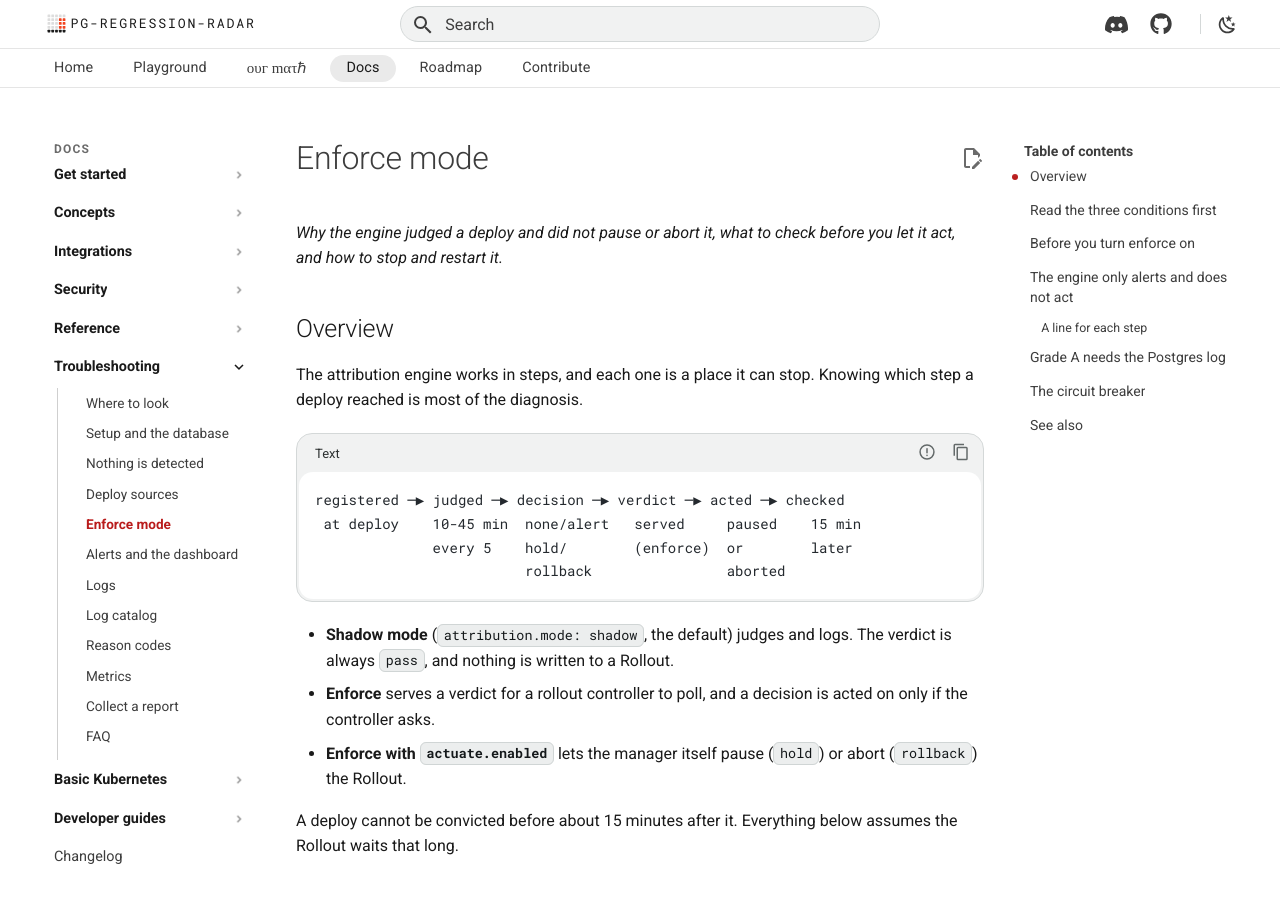
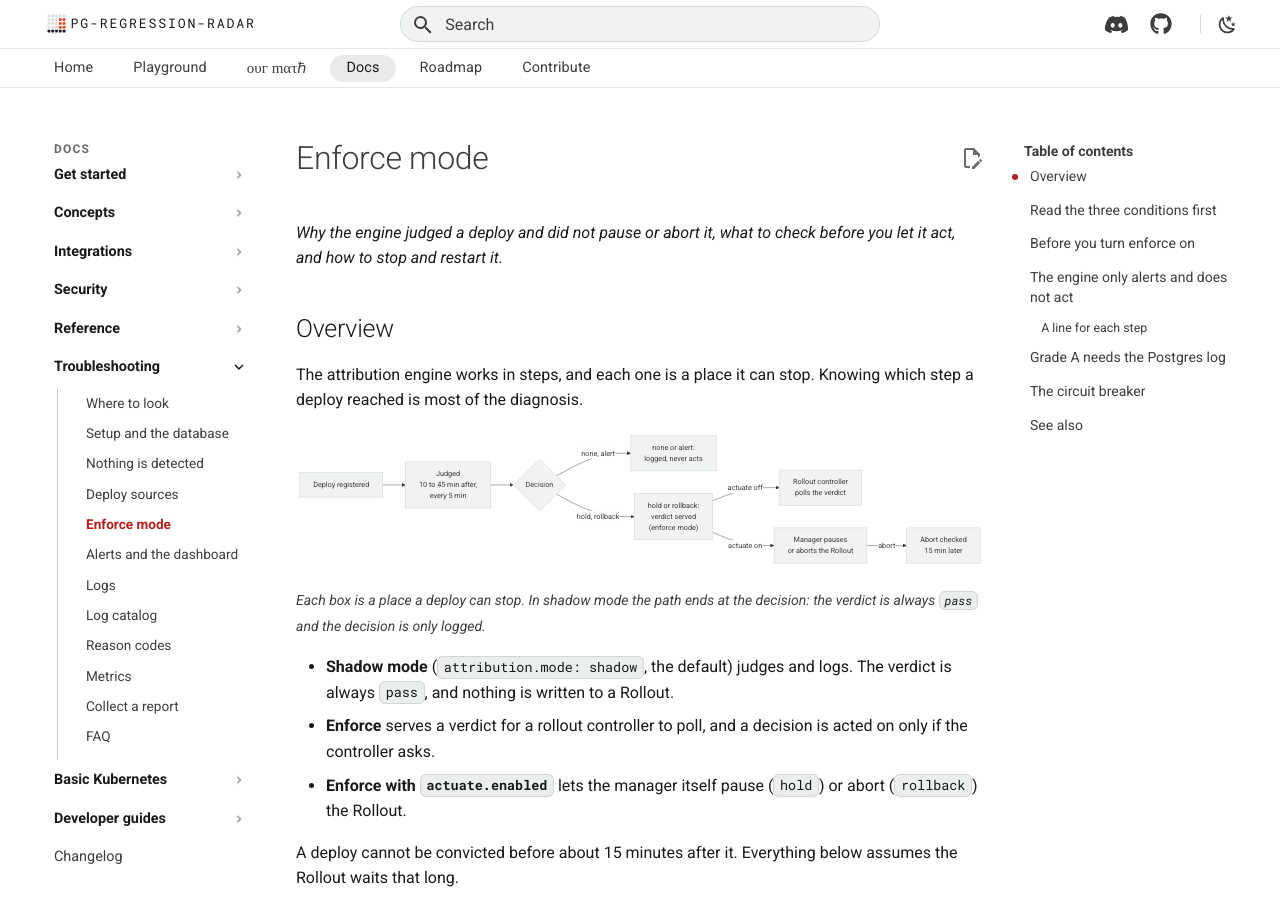
Before and after one commit to joao00001/pg-regression-radar, an MkDocs documentation site: the page built from docs/troubleshooting/enforce.md, in a window 1280 px wide and 900 px high. Built offline with MkDocs 1.6.1 and Material for MkDocs 9.7.7, drawn with Linux system fonts in a browser that asks for light colours; some web fonts are replaced; comment, search, counter and statistics services are not loaded; the version menu is left out.

Commit message:
docs(troubleshooting): draw the flow diagrams with Mermaid like the rest of the docs
The deploy path and the enforce path were drawn as text in a code block. They
are now Mermaid flowcharts using the diagram classes the other pages use, so
they follow the light and dark themes.

Co-Authored-By: Claude Sonnet 5.5 <noreply@anthropic.com>
Claude-Session: https://claude.ai/code/session_015w6TiuqVHiZUKWCjzaHQos
Signed-off-by: Claude <noreply@anthropic.com>
Signed-off-by: Joao <joao.detomini@enterprisedb.com>

````diff
--- a/docs/troubleshooting/enforce.md
+++ b/docs/troubleshooting/enforce.md
@@ -6,12 +6,25 @@
 
 The attribution engine works in steps, and each one is a place it can stop. Knowing which step a deploy reached is most of the diagnosis.
 
-```text
-registered ─▶ judged ─▶ decision ─▶ verdict ─▶ acted ─▶ checked
- at deploy    10-45 min  none/alert   served     paused    15 min
-              every 5    hold/        (enforce)  or        later
-                         rollback                aborted
+```mermaid
+flowchart LR
+  D["Deploy registered"]:::radar
+  J["Judged<br/>10 to 45 min after,<br/>every 5 min"]:::radar
+  X{"Decision"}:::gate
+  L["none or alert:<br/>logged, never acts"]:::gate
+  V["hold or rollback:<br/>verdict served<br/>(enforce mode)"]:::radar
+  C["Rollout controller<br/>polls the verdict"]:::ext
+  M["Manager pauses<br/>or aborts the Rollout"]:::out
+  K["Abort checked<br/>15 min later"]:::gate
+  D --> J --> X
+  X -->|"none, alert"| L
+  X -->|"hold, rollback"| V
+  V -->|"actuate off"| C
+  V -->|"actuate on"| M
+  M -->|"abort"| K
 ```
+
+*Each box is a place a deploy can stop. In shadow mode the path ends at the decision: the verdict is always `pass` and the decision is only logged.*
 
 - **Shadow mode** (`attribution.mode: shadow`, the default) judges and logs. The verdict is always `pass`, and nothing is written to a Rollout.
 - **Enforce** serves a verdict for a rollout controller to poll, and a decision is acted on only if the controller asks.
````
Also changed, not shown: docs/troubleshooting/deploy-sources.md (+14 -4 lines).
